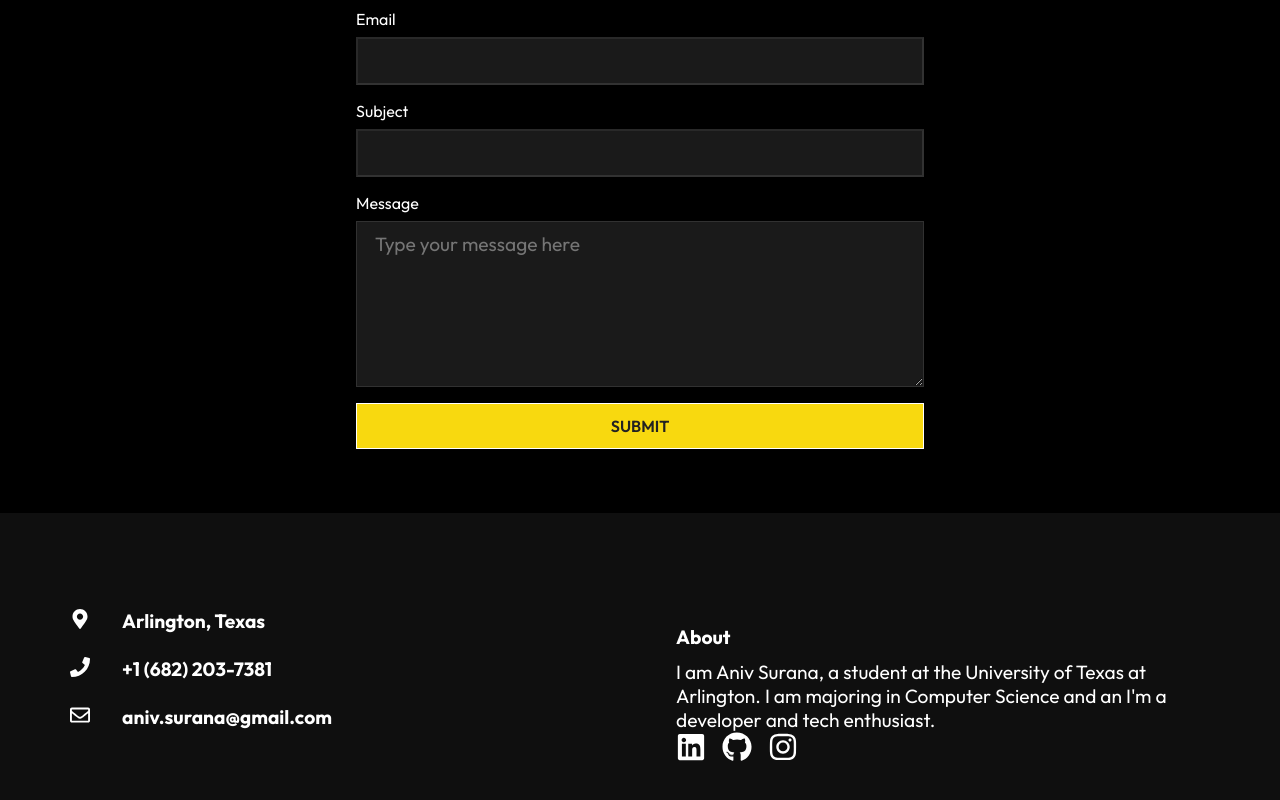
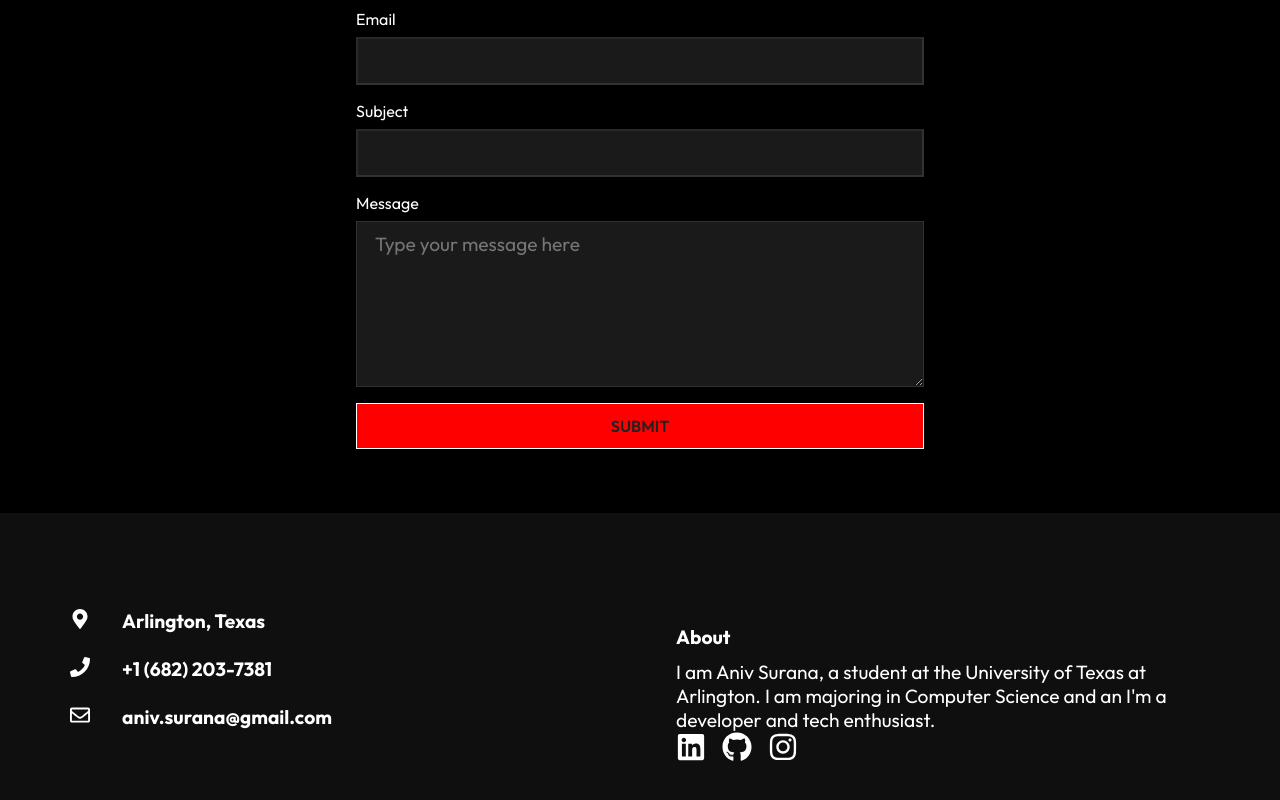
Before and after one commit to anivsurana/WebPortfolio, a React (Create React App) app: page /contact in a window 1280 px wide. Shown: the part 627-1427 px from the top of the page. Built offline with nearby package versions, Linux system fonts and the light colour scheme.

Commit message:
Fixing minor issues

```diff
--- a/src/components/Footer.js
+++ b/src/components/Footer.js
@@ -34,7 +34,7 @@ const Footer = () => {
                     <div>
                     <a href="https://www.linkedin.com/in/anivsurana"><FaLinkedin size={30} style={{ color: "#fff", marginRight: "1rem" }} /></a>
                     <a href="https://www.github.com/anivsurana"><FaGithub size={30} style={{ color: "#fff", marginRight: "1rem" }} /></a>
-                    <a href="https://www.instagram.com/anivsurana"><FaInstagram size={30} style={{ color: "#fff", marginRight: "1rem" }} /></a>
+                    <a href="https://www.instagram.com/aniv.surana"><FaInstagram size={30} style={{ color: "#fff", marginRight: "1rem" }} /></a>
                     </div>
                 </div>
             </div>
--- a/src/index.css
+++ b/src/index.css
@@ -25,7 +25,7 @@ ul{
   padding: 12px 32px;
   font-size: 1rem;
   text-transform: uppercase;
-  background: rgb(248,217,15);
+  background: rgb(255, 0, 0);
   color: #222;
   border: 1px solid #fff;
   font-weight: 600;
```
